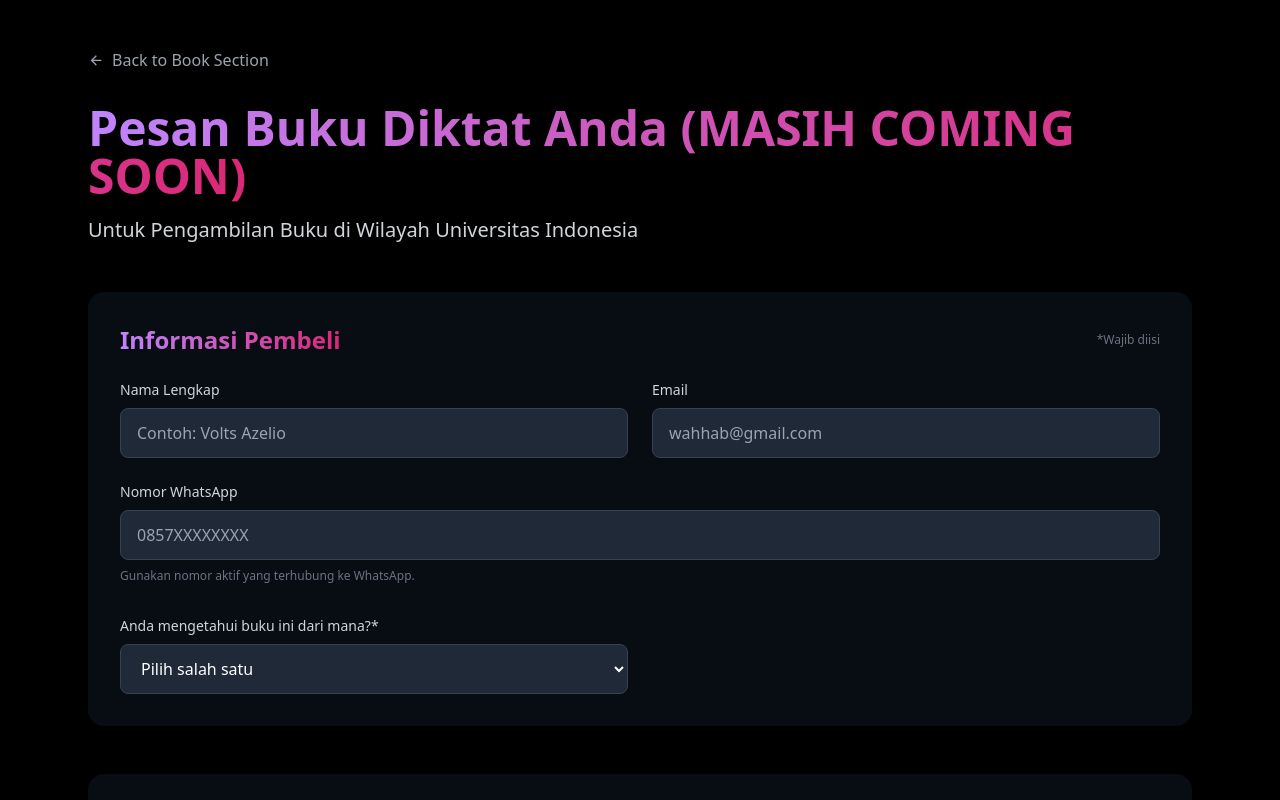
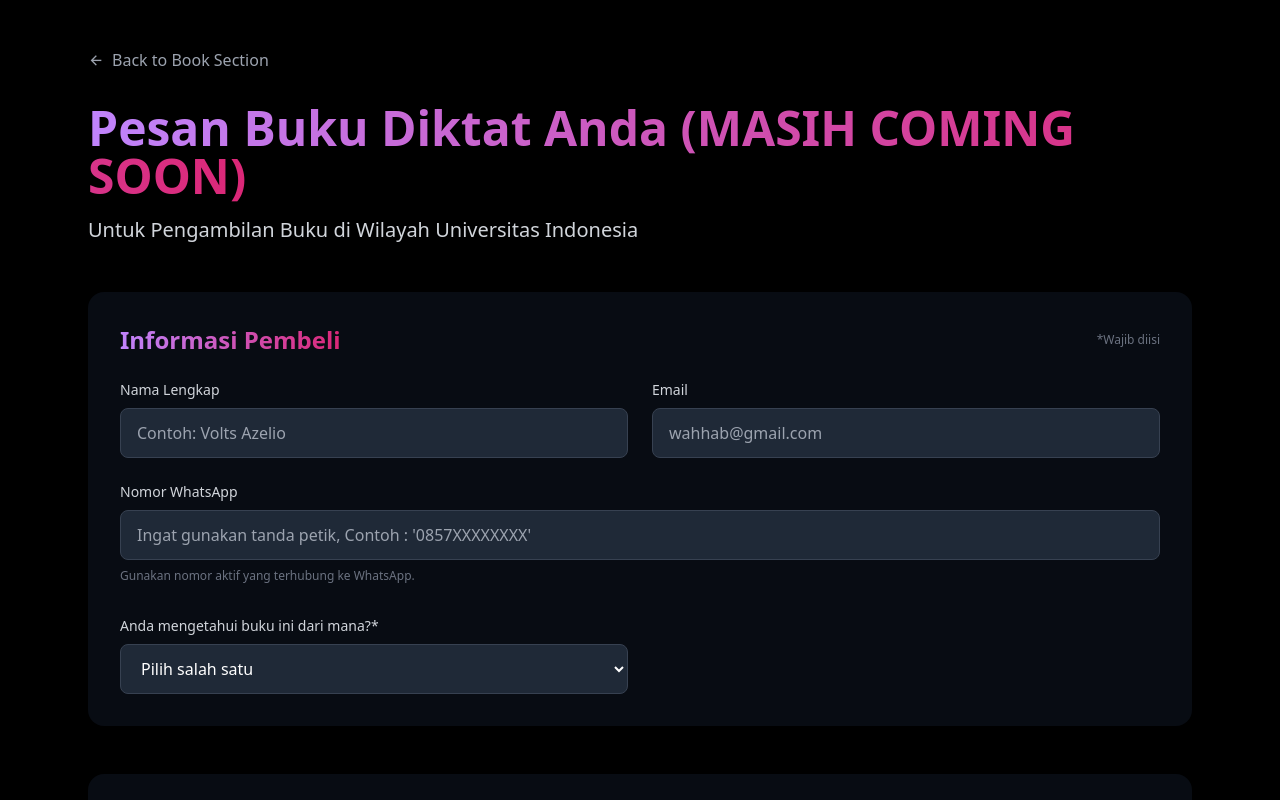
Before and after one commit to FeynmanProject/feynmanbookstore.github.io, a Next.js app: page /order in a window 1280 px wide. Shown: the top 800 px of the page. Built offline with nearby package versions, Linux system fonts and the light colour scheme.

Commit message:
Update page.tsx

```diff
--- a/app/order/page.tsx
+++ b/app/order/page.tsx
@@ -257,7 +257,7 @@ export default function OrderPage() {
                 value={formData.address}
                 onChange={(e) => setFormData((p) => ({ ...p, address: e.target.value }))}
                 className="w-full px-4 py-3 bg-gray-800 border border-gray-700 rounded-lg focus:border-purple-500 focus:outline-none"
-                placeholder="0857XXXXXXXX"
+                placeholder="Ingat gunakan tanda petik, Contoh : '0857XXXXXXXX'"
                 inputMode="numeric"
                 autoComplete="tel"
               />
```
